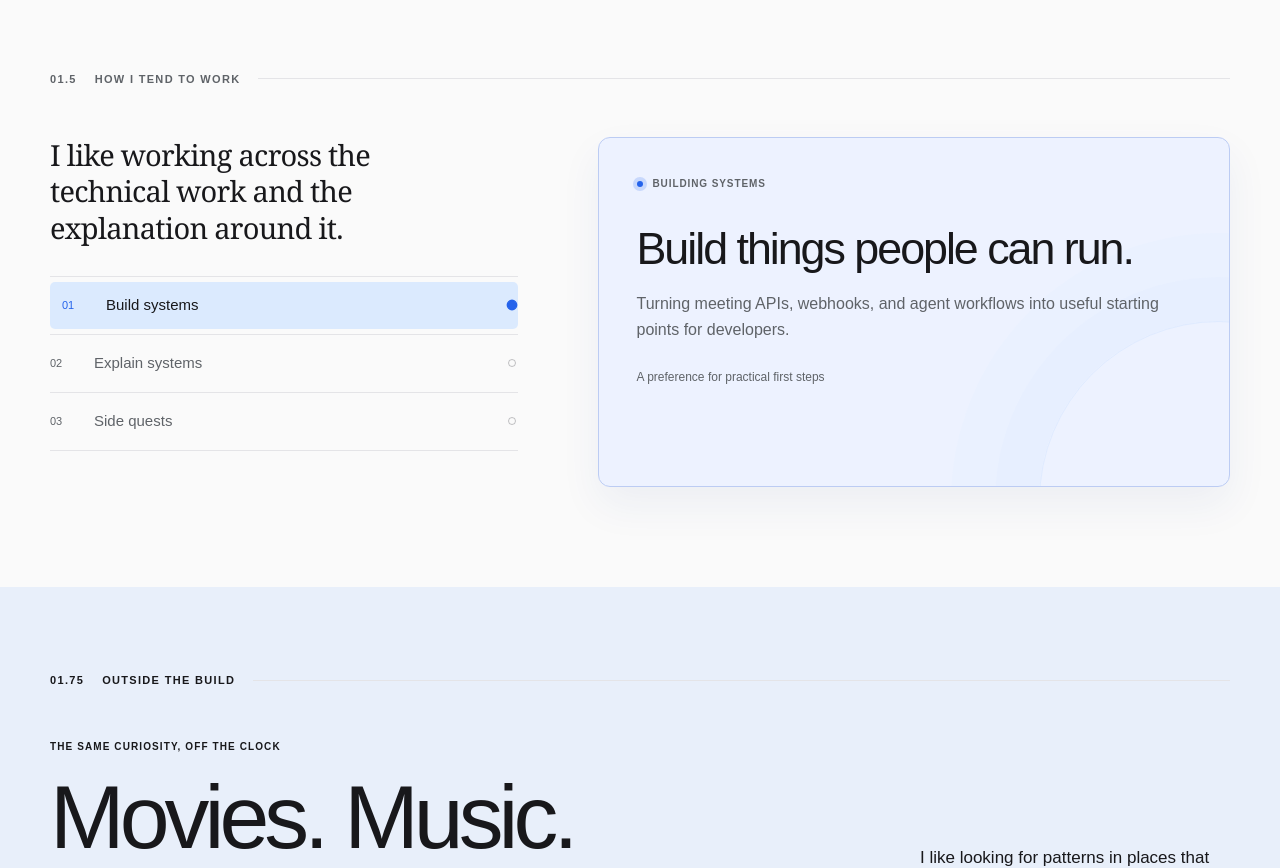
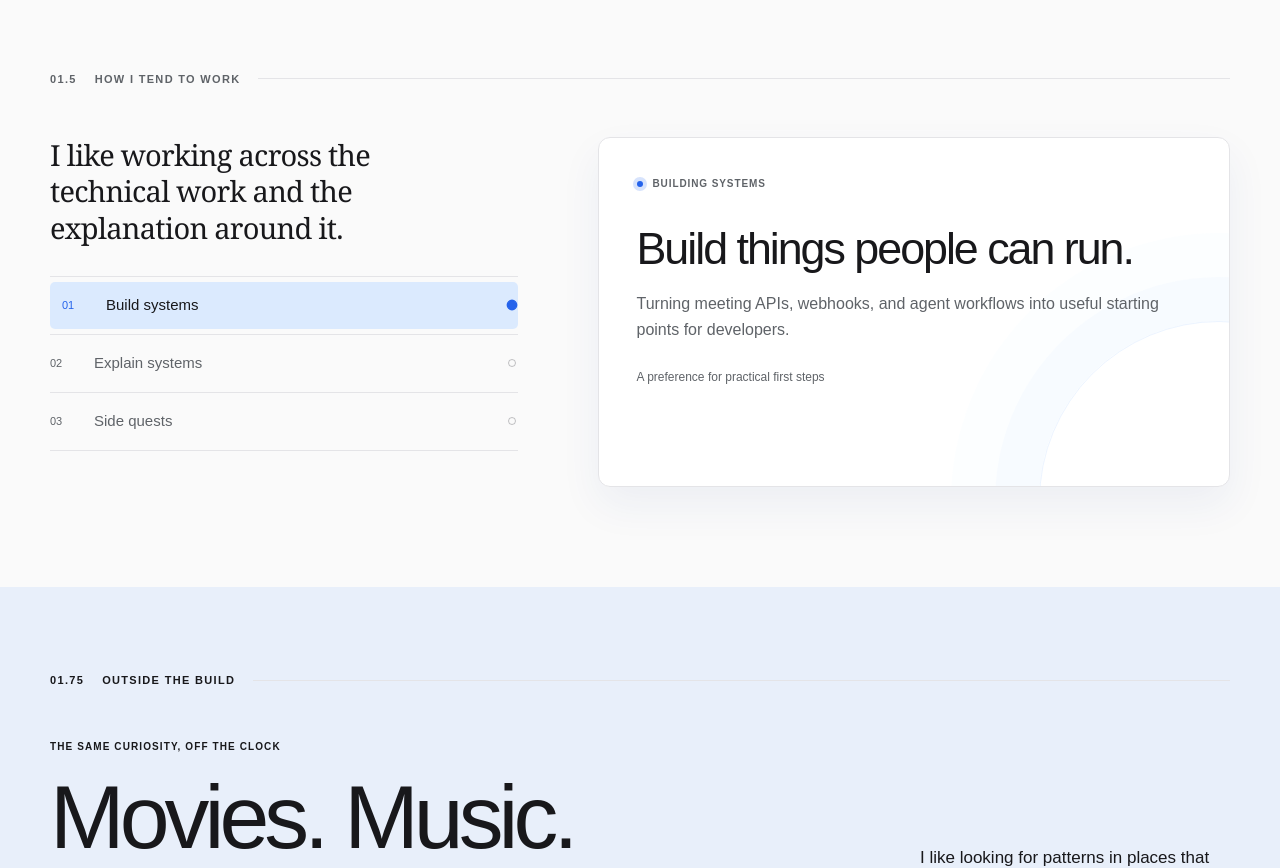
Before and after one commit to Arjun220905/portfolio, a Next.js app: page / in a window 1280 px wide. Shown: the part 1960-2828 px from the top of the page. Built offline with nearby package versions, Linux system fonts and the light colour scheme.

Commit message:
Unify working set panel colors

```diff
--- a/app/subtle.css
+++ b/app/subtle.css
@@ -256,6 +256,8 @@ html[data-theme='dark'] { --card: #191e28; --card-hover: #243653; --secondary-ti
 .mode-output[data-mode='build'] { background: #edf2ff; border-color: #bcccf3; }
 .mode-output[data-mode='explain'] { background: var(--secondary-tint); border-color: #abd1c6; }
 .mode-output[data-mode='sidequests'] { background: var(--warm-tint); border-color: #e0cba1; }
+/* Keep the perspective panel calm and consistent while its copy changes. */
+.mode-output[data-mode='build'], .mode-output[data-mode='explain'], .mode-output[data-mode='sidequests'] { background: var(--card); border-color: var(--line); }
 .principles strong { color: var(--ink); }
 .principles > div, .article-links a { transition: background-color .25s ease, padding .3s cubic-bezier(.16,1,.3,1); }
 .hero-bottom .text-link, html[data-theme='dark'] .hero-bottom .text-link { color: var(--on-accent); }
```
